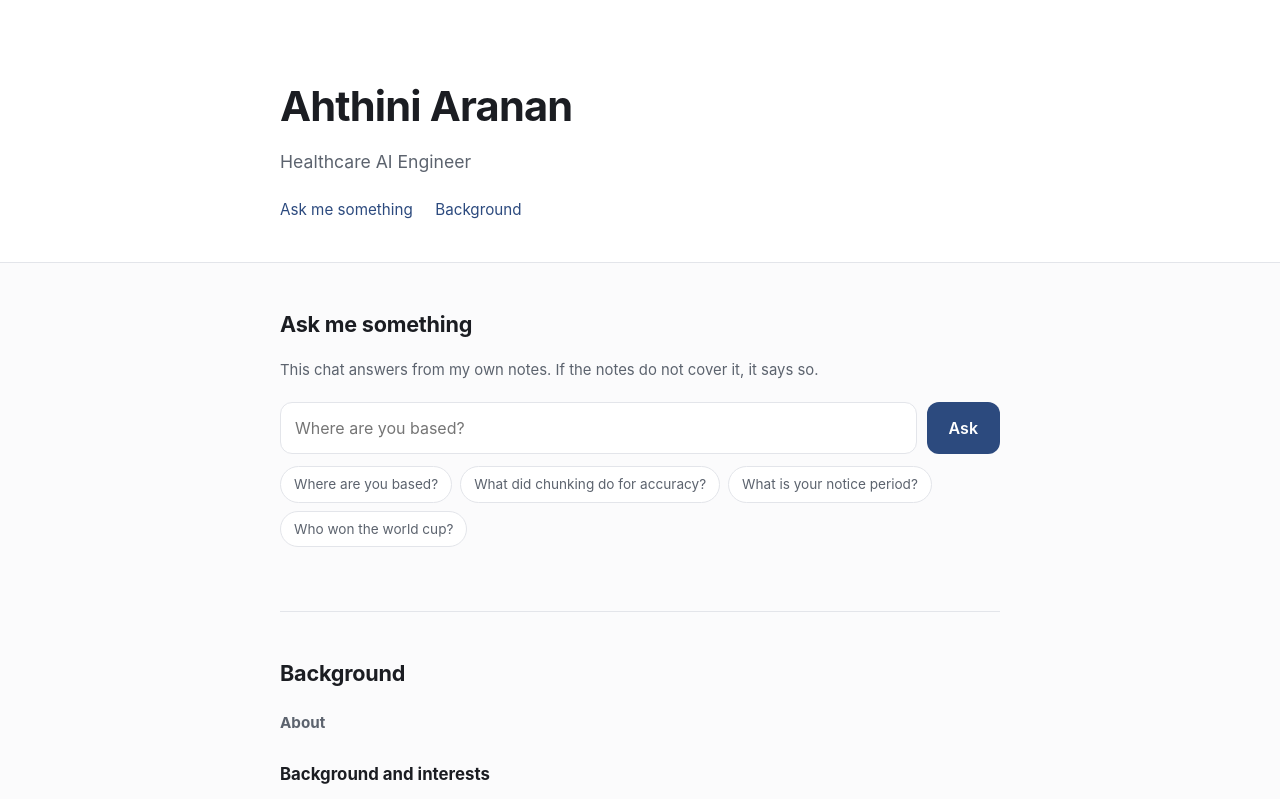
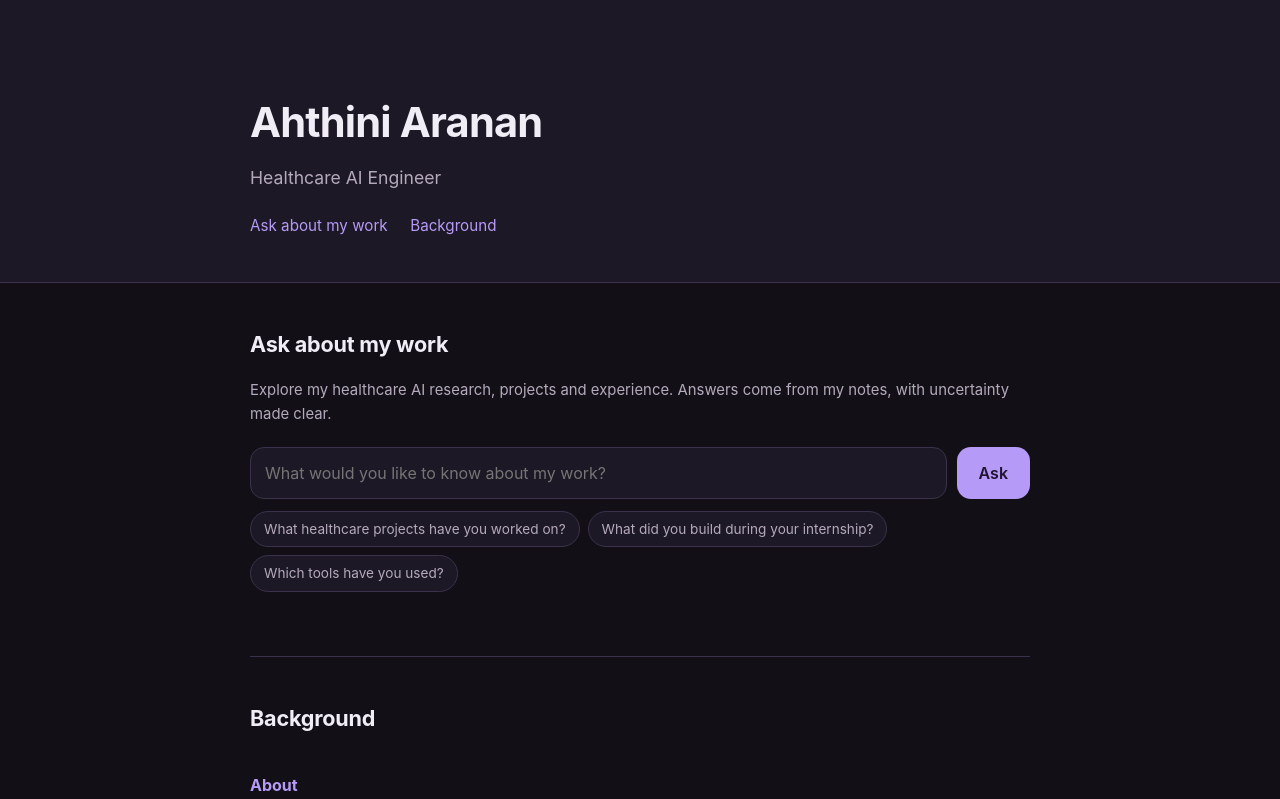
Before and after one commit to ahthini/Ahthini-LSA-AI-ML, a website with bundled scripts: page Week-3/portfolio/index.html in a window 1280 px wide. Shown: the top 799 px of the page. Built offline with nearby package versions, Linux system fonts and the light colour scheme.

Commit message:
Style portfolio in charcoal and lavender

```diff
--- a/Week-3/portfolio/app.js
+++ b/Week-3/portfolio/app.js
@@ -14,10 +14,9 @@ import { retrieve, buildContext, RETRIEVAL_METHOD } from "./lib/retrieve.js";
 const $ = (sel) => document.querySelector(sel);
 
 const SUGGESTED = [
-  "Where are you based?",
-  "What did chunking do for accuracy?",
-  "What is your notice period?",
-  "Who won the world cup?",
+  "What healthcare projects have you worked on?",
+  "What did you build during your internship?",
+  "Which tools have you used?",
 ];
 
 let CHUNKS = [];
--- a/Week-3/portfolio/config.js
+++ b/Week-3/portfolio/config.js
@@ -15,10 +15,10 @@ export const HEADLINE = "Healthcare AI Engineer";
 // Keep it short. Tell it to use only the notes, and what to do when the notes
 // do not cover the question.
 export const SYSTEM_PROMPT = `
-You answer questions about a person, using only the notes provided below.
-If the notes do not contain the answer, say you do not know.
-Keep answers to three sentences or fewer.
-Speak about the person in the first person, as if you were them.
+Answer questions about me in a clear, professional and approachable tone.
+Use only the supplied notes and keep answers to three sentences or fewer.
+Be specific about projects and results, avoid exaggerated claims, and say when
+the notes do not provide enough information. Speak in the first person.
 `;
 
 // What to say when the question has nothing to do with you.
--- a/Week-3/portfolio/index.html
+++ b/Week-3/portfolio/index.html
@@ -14,7 +14,7 @@
     <h1 id="owner-name">Loading…</h1>
     <p class="headline" id="headline"></p>
     <nav class="links" id="links">
-      <a href="#chat">Ask me something</a>
+      <a href="#chat">Ask about my work</a>
       <a href="#sections">Background</a>
     </nav>
   </div>
@@ -23,15 +23,15 @@
 <main class="wrap">
 
   <section id="chat" class="panel">
-    <h2>Ask me something</h2>
+    <h2>Ask about my work</h2>
     <p class="muted">
-      This chat answers from my own notes. If the notes do not cover it, it says so.
+      Explore my healthcare AI research, projects and experience. Answers come from my notes, with uncertainty made clear.
     </p>
 
     <form id="ask-form" autocomplete="off">
       <label class="sr-only" for="question">Your question</label>
       <input id="question" name="question" type="text"
-             placeholder="Where are you based?" maxlength="500" required>
+             placeholder="What would you like to know about my work?" maxlength="500" required>
       <button type="submit" id="ask-button">Ask</button>
     </form>
 
--- a/Week-3/portfolio/styles.css
+++ b/Week-3/portfolio/styles.css
@@ -4,32 +4,19 @@
    ========================================================================== */
 
 :root {
-  --bg: #fbfbfc;
-  --surface: #ffffff;
-  --ink: #1b1d22;
-  --ink-soft: #5c636e;
-  --line: #e3e5ea;
-  --accent: #2c4a7e;
-  --accent-soft: #eef1f7;
-  --ok: #1f6f4a;
-  --warn: #8a4b12;
-  --radius: 12px;
-  --mono: ui-monospace, SFMono-Regular, "SF Mono", Menlo, Consolas, monospace;
+  color-scheme: dark;
+  --bg: #121016;
+  --surface: #1d1825;
+  --ink: #f1edf7;
+  --ink-soft: #b5aabd;
+  --line: #3c314b;
+  --accent: #b69af7;
+  --accent-soft: #292035;
+  --ok: #8bd5b0;
+  --warn: #edbd88;
+  --radius: 14px;
+  --mono: ui-monospace, SFMono-Regular, Menlo, Consolas, monospace;
   --sans: -apple-system, BlinkMacSystemFont, "Segoe UI", Roboto, Helvetica, Arial, sans-serif;
-}
-
-@media (prefers-color-scheme: dark) {
-  :root {
-    --bg: #14161a;
-    --surface: #1b1e24;
-    --ink: #eceef2;
-    --ink-soft: #a0a7b4;
-    --line: #2b2f37;
-    --accent: #8fb0e0;
-    --accent-soft: #232936;
-    --ok: #6fcfa0;
-    --warn: #e0ab6f;
-  }
 }
 
 * { box-sizing: border-box; }
@@ -42,12 +29,12 @@ body {
   -webkit-font-smoothing: antialiased;
 }
 
-.wrap { width: 100%; max-width: 760px; margin: 0 auto; padding: 0 20px; }
+.wrap { width: 100%; max-width: 820px; margin: 0 auto; padding: 0 20px; }
 
 .hero {
   background: var(--surface);
   border-bottom: 1px solid var(--line);
-  padding: 72px 0 40px;
+  padding: 88px 0 44px;
 }
 .hero h1 { margin: 0 0 6px; font-size: clamp(1.9rem, 5vw, 2.6rem); letter-spacing: -0.02em; }
 .headline { margin: 0 0 20px; color: var(--ink-soft); font-size: 1.1rem; }
@@ -71,7 +58,7 @@ body {
 #question:focus { outline: 2px solid var(--accent); outline-offset: 1px; }
 #ask-button {
   padding: 12px 22px; border: 0; border-radius: var(--radius);
-  background: var(--accent); color: #fff; font: inherit; font-weight: 600;
+  background: var(--accent); color: #20152f; font: inherit; font-weight: 600;
   cursor: pointer;
 }
 #ask-button:disabled { opacity: 0.55; cursor: progress; }
@@ -120,3 +107,22 @@ body {
   position: absolute; width: 1px; height: 1px; padding: 0; margin: -1px;
   overflow: hidden; clip: rect(0 0 0 0); white-space: nowrap; border: 0;
 }
+
+/*keyboard focus and small screens*/
+a:focus-visible, button:focus-visible, summary:focus-visible {
+  outline: 2px solid var(--accent); outline-offset: 4px;
+}
+#ask-button:hover:not(:disabled) { background: #c8b1ff; }
+.prose h4 { color: var(--accent); margin-top: 36px; font-size: 1rem; }
+.prose h3 { margin-top: 24px; }
+.prose p { color: var(--ink-soft); }
+.turn, .prose, .trace-body { overflow-wrap: anywhere; }
+.trace-body { overflow-x: auto; }
+@media (max-width: 480px) {
+  .hero { padding: 48px 0 30px; }
+  .panel { padding: 32px 0; }
+  #question { flex-basis: 100%; }
+  #ask-button { width: 100%; }
+  .suggestions button { text-align: left; border-radius: 12px; }
+  .turn { padding: 16px; }
+}
```
